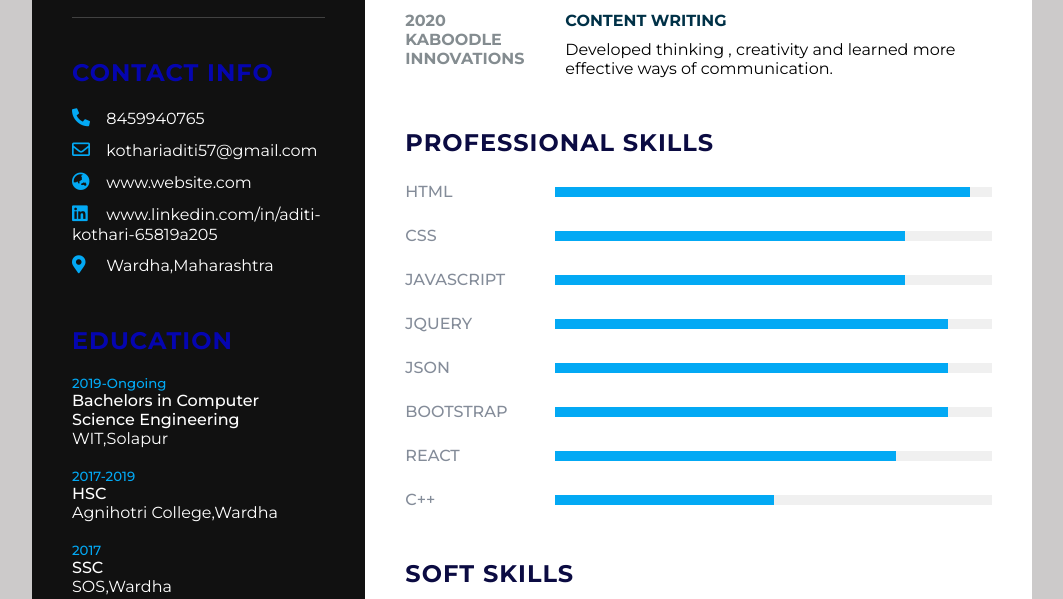
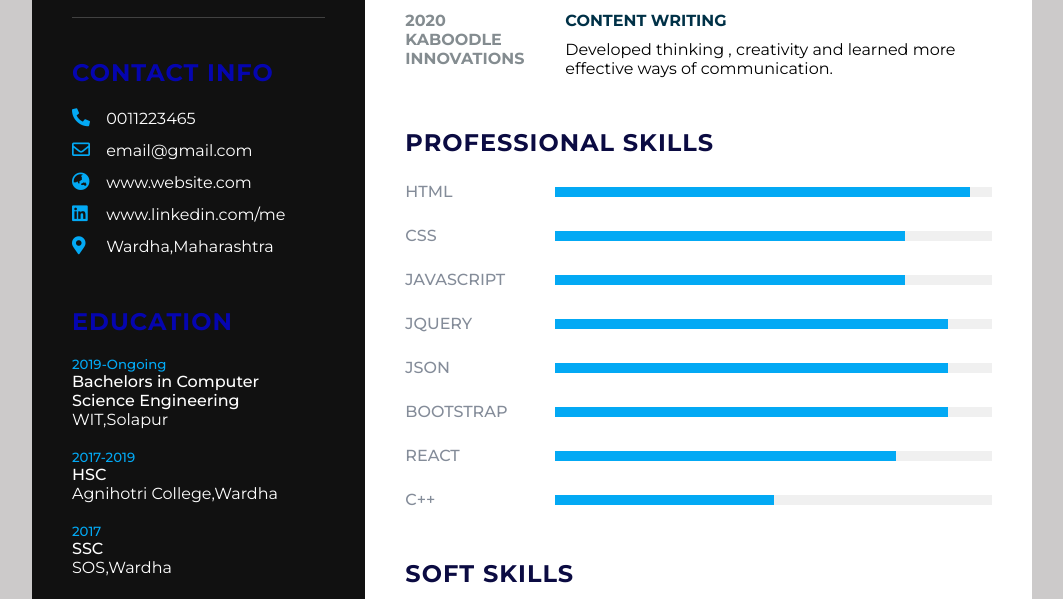
Before and after one commit to Aditi-Kothari/Resume-CV, a plain HTML site: page index.html in a window 1280 px wide. Shown: the part 466-1065 px from the top of the page, without its empty margins (108-1171 px from the left). Drawn offline with Linux system fonts and the light colour scheme.

Commit message:
Update index.html

```diff
--- a/index.html
+++ b/index.html
@@ -23,11 +23,11 @@
         <ul>
           <li>
             <span class="icon"><i class="fas fa-phone-alt"></i></span>
-            <span class="text">8459940765</span>
+            <span class="text">0011223465</span>
           </li>
           <li>
            <span class="icon"><i class="far fa-envelope"></i></span>
-           <span class="text">kothariaditi57@gmail.com</span>
+           <span class="text">email@gmail.com</span>
          </li>
          <li>
            <span class="icon"><i class="fas fa-globe-asia"></i></span>
@@ -35,7 +35,7 @@
          </li>
          <li>
            <span class="icon"><i class="fab fa-linkedin"></i></span>
-           <span class="text">www.linkedin.com/in/aditi-kothari-65819a205</span>
+           <span class="text">www.linkedin.com/me</span>
          </li>
          <li>
            <span class="icon"><i class="fas fa-map-marker-alt"></i></span>
@@ -88,9 +88,10 @@
 <div class="contact social">
   <h2 class="title">Social</h2>
   <ul>
-    <a href="http://www.instagram.com/aditi_kothari1115"><i class="fab fa-instagram"></i></a>
-    <a href="http://www.twitter.com/1129343241906741248?s=19?s=19"><i class="fab fa-twitter"></i></a>
-    <a href="http://www.linkedin.com/in/aditi-kothari-65819a205"><i class="fab fa-linkedin-in"></i></a>
+    <a href="http://www.instagram.com/me"><i class="fab fa-instagram"></i></a>
+    <a href="http://www.twitter.com/me"><i class="fab fa-twitter"></i></a>
+    <a href="http://www.linkedin.com/in"><i class="fab fa-linkedin-in"></i></a>
+    <a href="http://www.github.com/me"><i class="fab fa-github"></i></a>
   </ul>
 </div>
 
```
